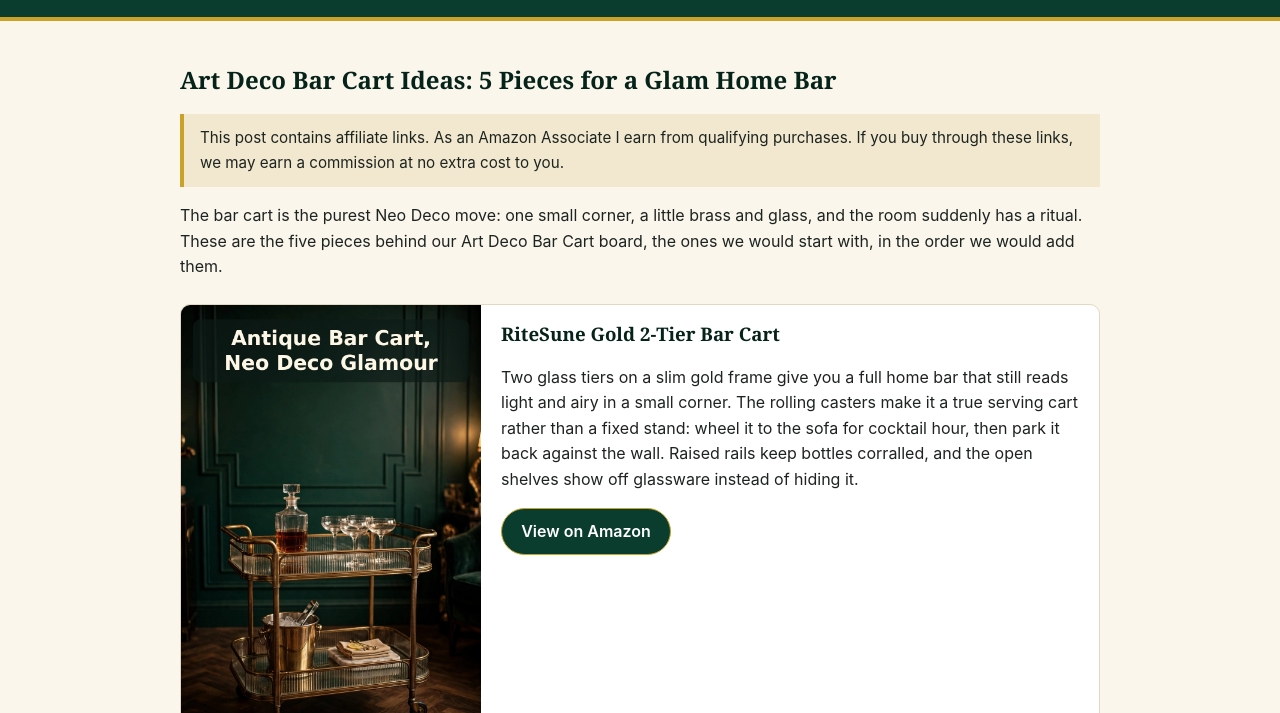
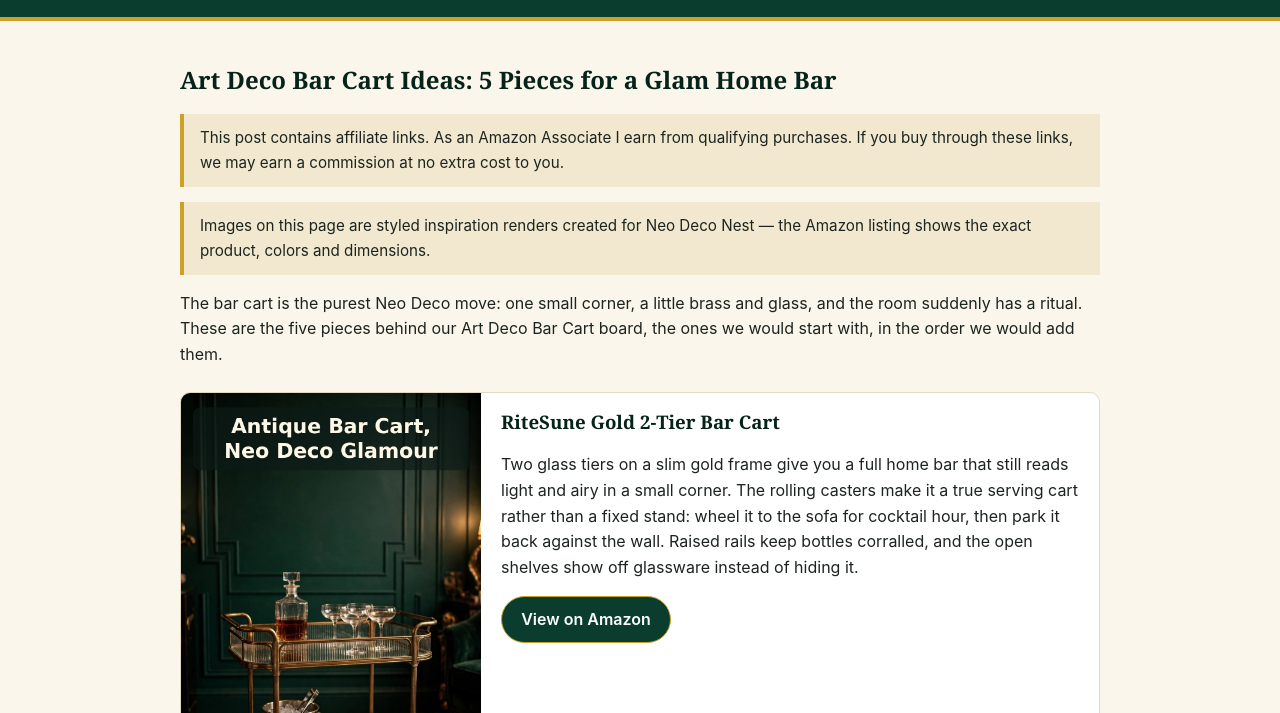
Before and after one commit to min-tuan/min-tuan.github.io, a plain HTML site: page art-deco-bar-cart.html in a window 1280 px wide. Shown: the part 87-800 px from the top of the page. Drawn offline with Linux system fonts and the light colour scheme.

Commit message:
Add image transparency note

```diff
--- a/art-deco-bar-cart.html
+++ b/art-deco-bar-cart.html
@@ -23,6 +23,7 @@
     <article class="roundup">
       <h1>Art Deco Bar Cart Ideas: 5 Pieces for a Glam Home Bar</h1>
       <p class="disclosure">This post contains affiliate links. As an Amazon Associate I earn from qualifying purchases. If you buy through these links, we may earn a commission at no extra cost to you.</p>
+      <p class="disclosure">Images on this page are styled inspiration renders created for Neo Deco Nest — the Amazon listing shows the exact product,  colors and dimensions.</p>
       <p class="intro">The bar cart is the purest Neo Deco move: one small corner, a little brass and glass, and the room suddenly has a ritual. These are the five pieces behind our Art Deco Bar Cart board, the ones we would start with, in the order we would add them.</p>
       <div class="product-list">
       <article class="product">
```
